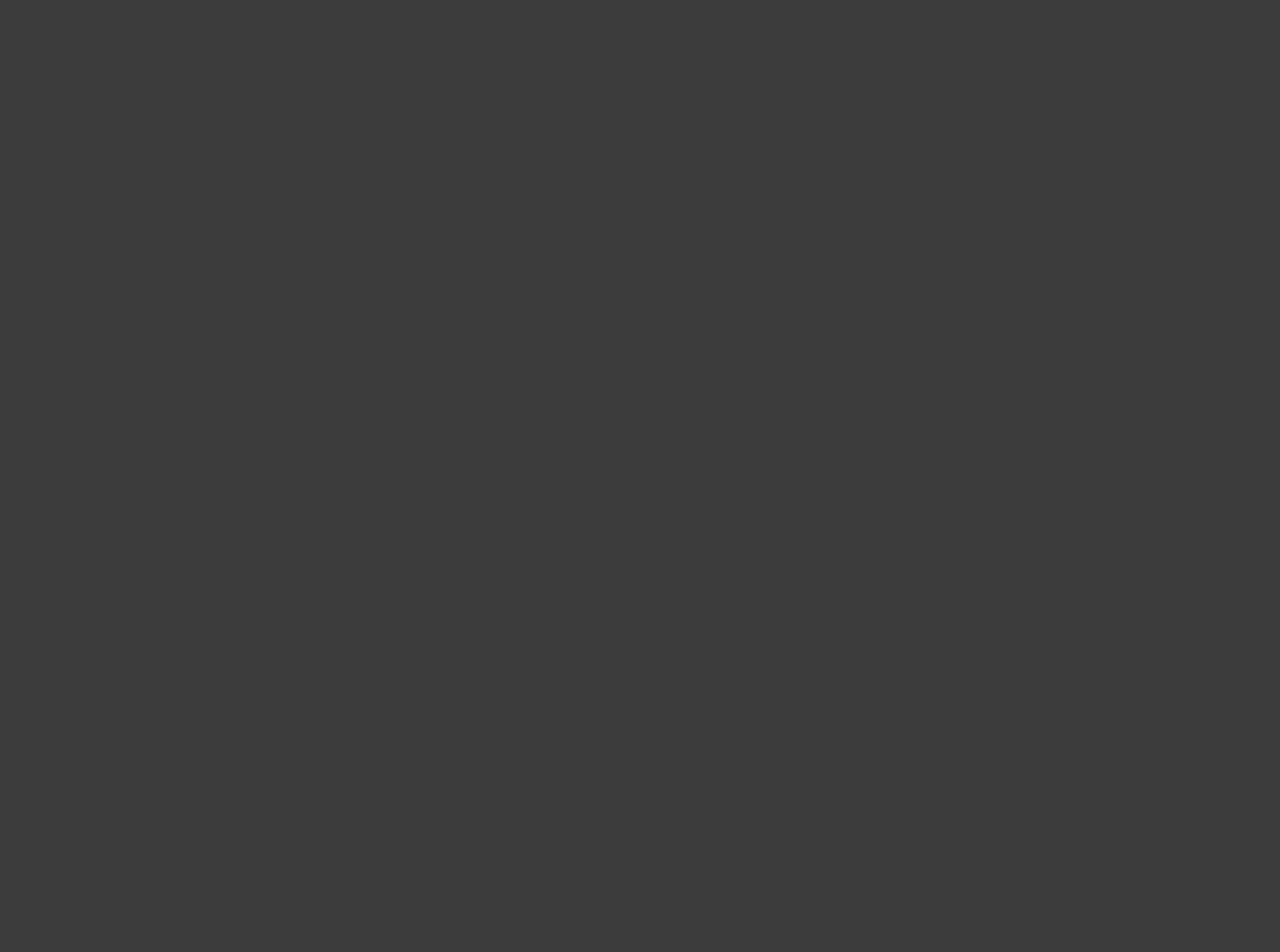
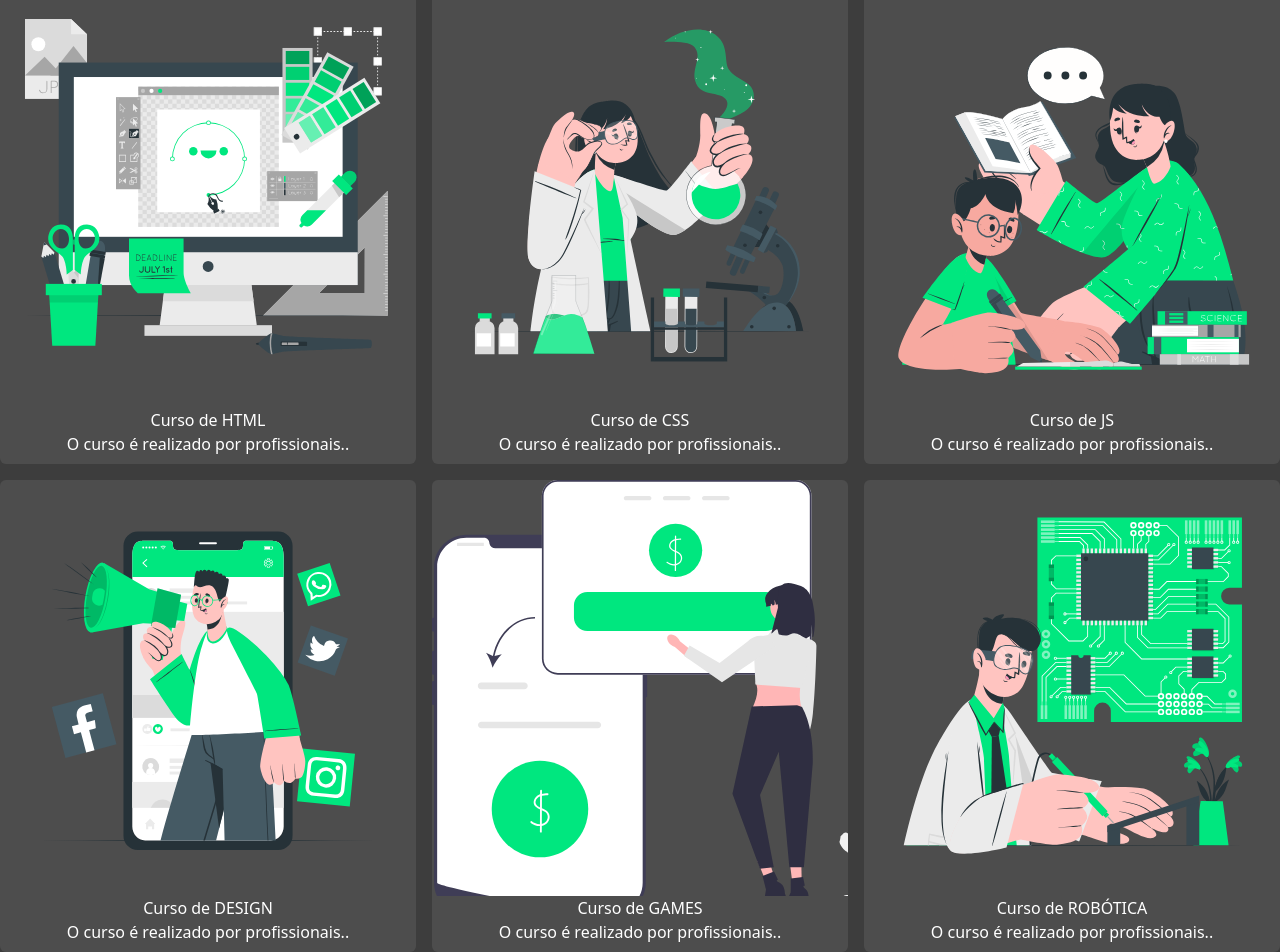
Before and after one commit to uWaanted/school20232enforkado, a Next.js app: page / in a window 1280 px wide. Shown: the part 793-1745 px from the top of the page. Before the commit the page ends 800 px from the top, so only its background shows below. Built offline with nearby package versions, Linux system fonts and the light colour scheme.

Commit message:
fet: inclusão de cursos

```diff
--- /dev/null
+++ b/app/components/Courses.tsx
@@ -0,0 +1,66 @@
+export default function Courses() {
+    return (
+        <main className="grid gap-4 md:grid-cols-2 lg:grid-cols-3">
+            <div className="md:col-span-2 lg:col-span-3 mt-4 text-white text-center">
+                <h2 id="cursos">
+                    CONHEÇA NOSSOS <span>CURSOS</span>
+                </h2>
+            </div>
+            <div className="bg-[#4d4d4d] rounded-md pb-2">
+                <a href="/curso_html.html">
+                    <img className="hover:scale-105" src="/img/html.svg" alt="" />
+                    <div className="text-white text-center">
+                        <h3>Curso de HTML</h3>
+                        <p>O curso é realizado por profissionais..</p>
+                    </div>
+                </a>
+            </div>
+            <div className="bg-[#4d4d4d] rounded-md pb-2">
+                <a href="/curso_css.html">
+                    <img src="/img/css.svg" alt="" />
+                    <div className="text-white text-center">
+                        <h3>Curso de CSS</h3>
+                        <p>O curso é realizado por profissionais..</p>
+                    </div>
+                </a>
+            </div>
+            <div className="bg-[#4d4d4d] rounded-md pb-2">
+                <a href="/curso_js.html">
+                    <img src="/img/js.svg" alt="" />
+                    <div className="text-white text-center">
+                        <h3>Curso de JS</h3>
+                        <p>O curso é realizado por profissionais..</p>
+                    </div>
+                </a>
+            </div>
+            <div className="bg-[#4d4d4d] rounded-md pb-2">
+                <a href="/curso_html.html">
+                    <img src="/img/design.svg" alt="" />
+                    <div className="text-white text-center">
+                        <h3>Curso de DESIGN</h3>
+                        <p>O curso é realizado por profissionais..</p>
+                    </div>
+                </a>
+            </div>
+            <div className="bg-[#4d4d4d] rounded-md pb-2">
+                <a href="/curso_html.html">
+                    <img src="/img/games.svg" alt="" />
+                    <div className="text-white text-center">
+                        <h3>Curso de GAMES</h3>
+                        <p>O curso é realizado por profissionais..</p>
+                    </div>
+                </a>
+            </div>
+            <div className="bg-[#4d4d4d] rounded-md pb-2">
+                <a href="/curso_html.html">
+                    <img src="/img/robot.svg" alt="" />
+                    <div className="text-white text-center">
+                        <h3>Curso de ROBÓTICA</h3>
+                        <p>O curso é realizado por profissionais..</p>
+                    </div>
+                </a>
+            </div>
+        </main>
+
+    )
+}
--- a/app/page.tsx
+++ b/app/page.tsx
@@ -1,13 +1,16 @@
 import  Banner  from "./components/Banner";
+import Courses from "./components/Courses";
 import Header from "./components/Header";
 
 
 export default function Home() {
   return (
-    <div>
+    <>
       <Header />
       <Banner />
-    </div>
+      <Courses />
+
+    </>
 
   )
 }
```
